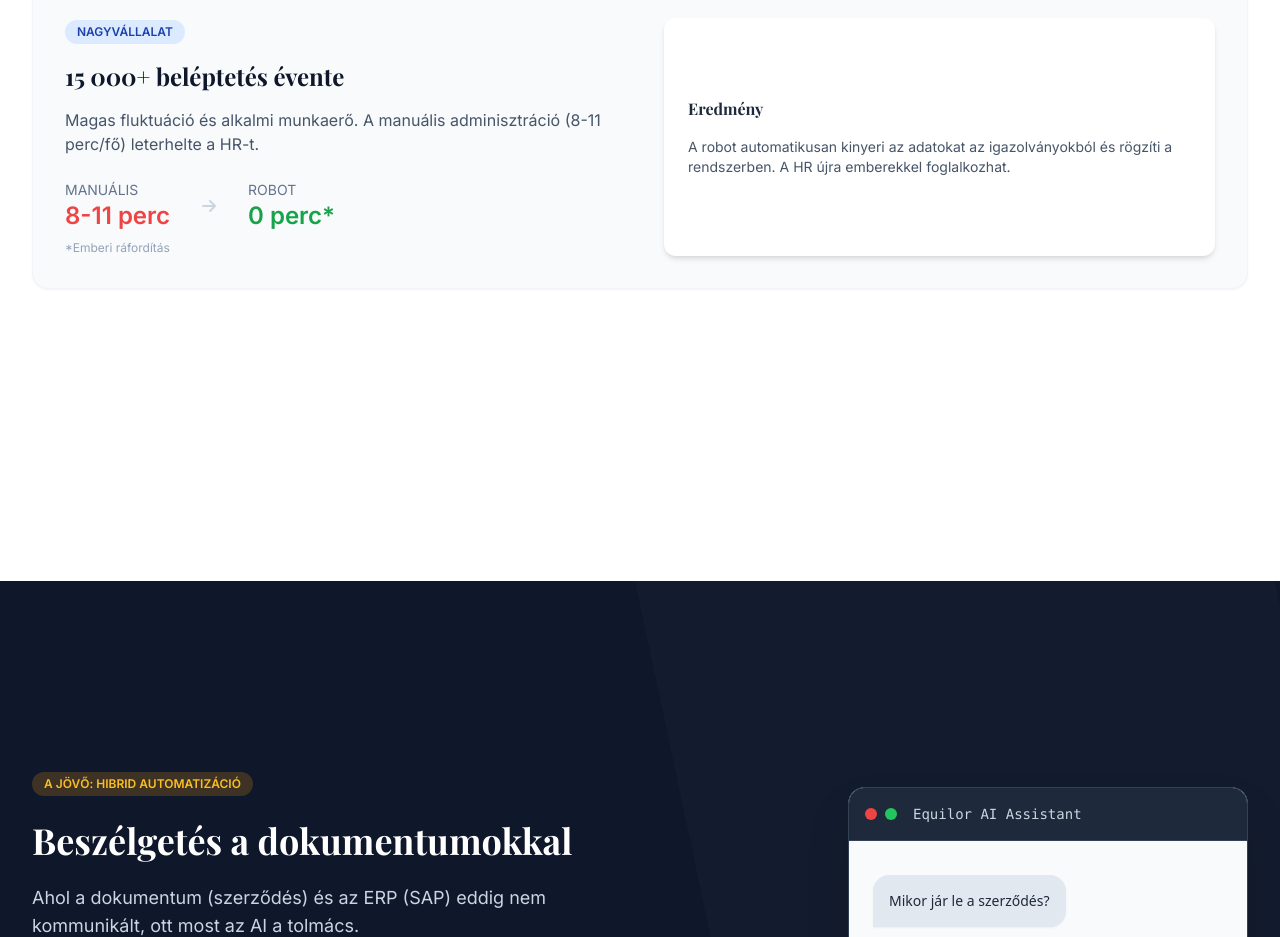
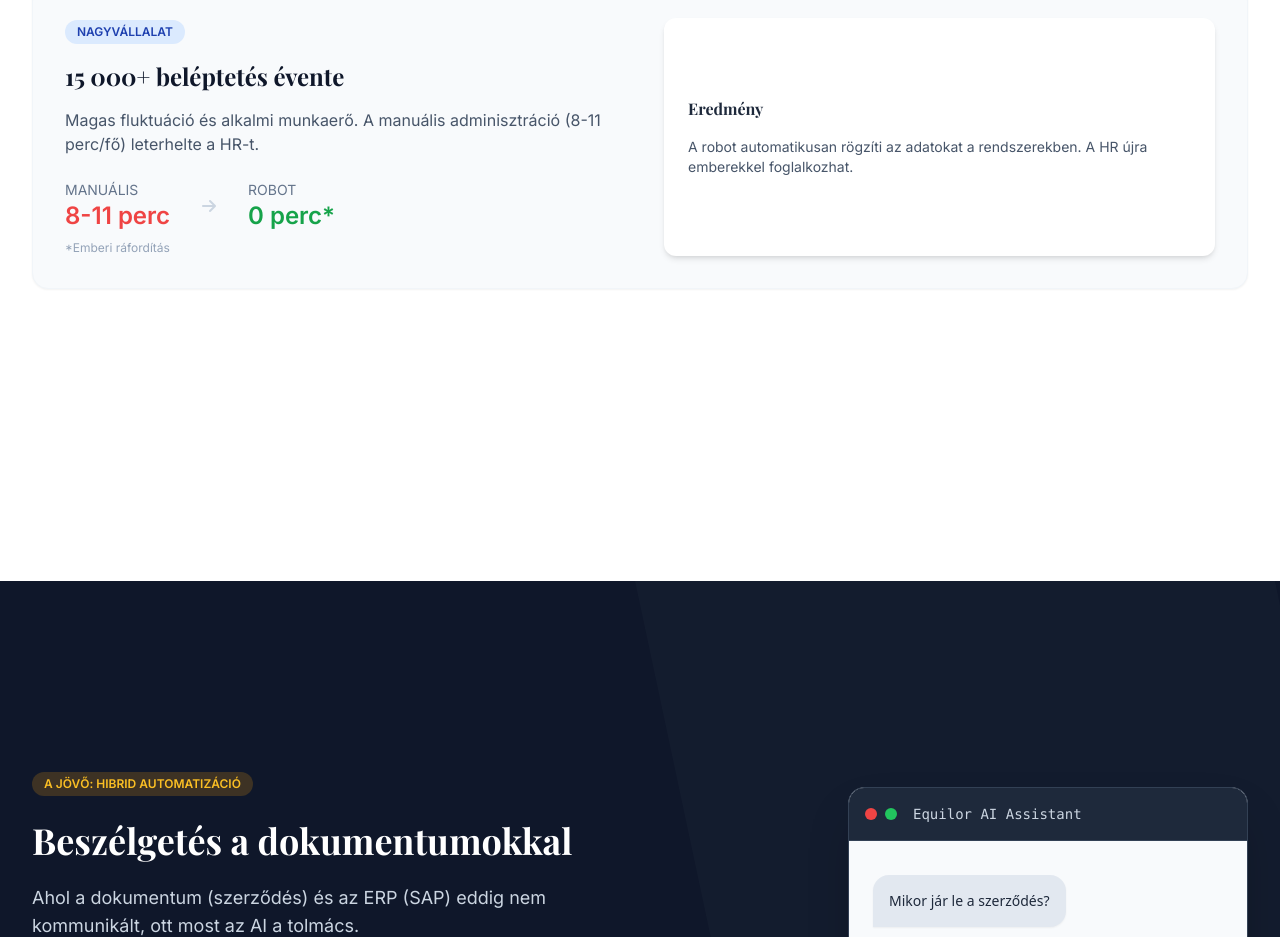
Before and after one commit to kissgaborbalazs/EWOSP, a plain HTML site: page index.html in a window 1280 px wide. Shown: the part 3740-4677 px from the top of the page. Drawn offline with nearby package versions, Linux system fonts and the light colour scheme.

Commit message:
Update index.html
HR rögzítés leírásának javítása

```diff
--- a/index.html
+++ b/index.html
@@ -570,7 +570,7 @@
                         </div>
                         <div class="bg-white p-6 rounded-xl shadow-md h-full flex flex-col justify-center">
                             <h4 class="font-bold text-slate-800 mb-4">Eredmény</h4>
-                            <p class="text-sm text-slate-600">A robot automatikusan kinyeri az adatokat az igazolványokból és rögzíti a rendszerben. A HR újra emberekkel foglalkozhat.</p>
+                            <p class="text-sm text-slate-600">A robot automatikusan rögzíti az adatokat a rendszerekben. A HR újra emberekkel foglalkozhat.</p>
                         </div>
                     </div>
                 </div>
```
